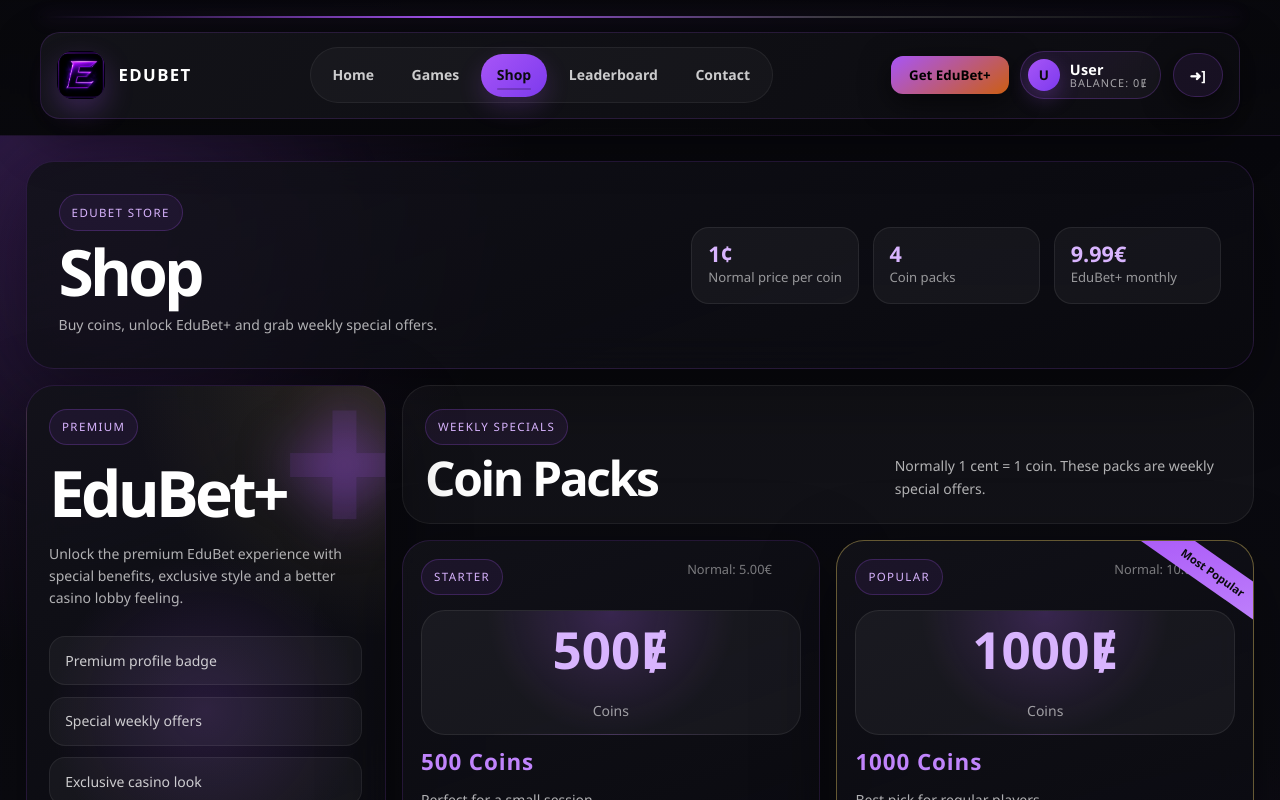
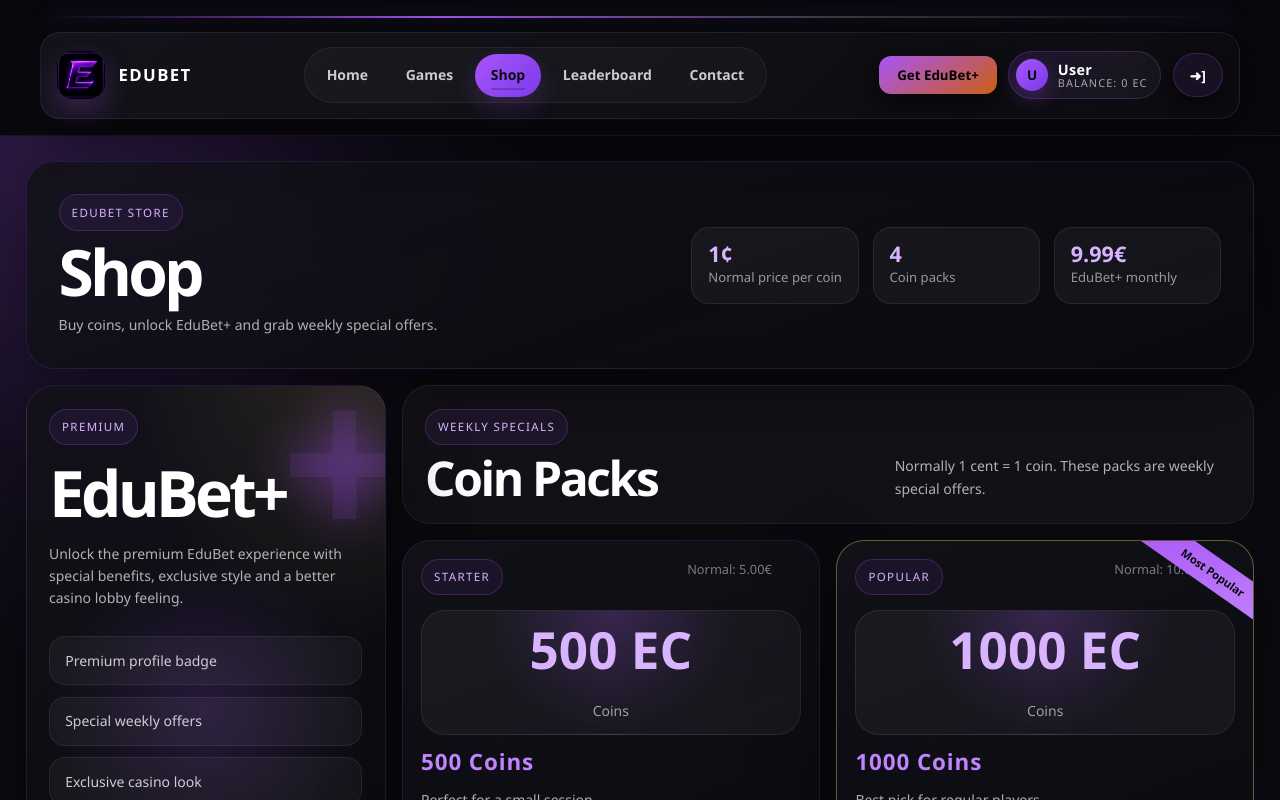
Before and after one commit to 2526-3ahif-syp-wmc/TheOneAndOnlyOnlineCasino, an Angular app in the folder frontend/: page /shop in a window 1280 px wide. Shown: the top 800 px of the page. Built offline with nearby package versions, Linux system fonts and the light colour scheme.

Commit message:
added functionality to shop, can buy coins, change coin symbol to EC

```diff
--- a/frontend/src/app/home/home.html
+++ b/frontend/src/app/home/home.html
@@ -36,7 +36,7 @@
 
       <div class="coin-box">
         <span>Your balance</span>
-        <strong>{{ coins() }}Ɇ</strong>
+        <strong>{{ coins() }} EC</strong>
       </div>
 
       <div class="player-actions">
--- a/frontend/src/app/nav-bar/nav-bar.html
+++ b/frontend/src/app/nav-bar/nav-bar.html
@@ -21,7 +21,7 @@
                 <span class="user-avatar" aria-hidden="true">U</span>
                 <span class="user-meta">
                     <strong>{{ username() }}</strong>
-                    <small>Balance: {{ coins() }}Ɇ</small>
+                    <small>Balance: {{ coins() }} EC</small>
                 </span>
             </a>
             <button class="nav-logout" type="button" aria-label="Logout" (click)="logOut()">➜]</button>
--- a/frontend/src/app/shop/shop.html
+++ b/frontend/src/app/shop/shop.html
@@ -82,7 +82,7 @@
             </div>
 
             <div class="coin-amount">
-              <strong>{{ pack.coins }}Ɇ</strong>
+              <strong>{{ pack.coins }} EC</strong>
               <span>Coins</span>
             </div>
 
--- a/frontend/src/app/shop/shop.ts
+++ b/frontend/src/app/shop/shop.ts
@@ -1,4 +1,6 @@
-import { Component } from '@angular/core';
+import { Component, inject } from '@angular/core';
+import { UserService } from '../services/user-service';
+import { firstValueFrom } from 'rxjs';
 
 type CoinPack = {
   coins: number;
@@ -16,6 +18,8 @@ type CoinPack = {
   styleUrl: './shop.scss'
 })
 export class Shop {
+  private service = inject(UserService);
+
   protected coinPacks: CoinPack[] = [
     {
       coins: 500,
@@ -48,8 +52,12 @@ export class Shop {
     }
   ];
 
-  protected buyCoins(pack: CoinPack) {
+  protected async buyCoins(pack: CoinPack) {
     alert(`You bought ${pack.coins} Coins for ${pack.price.toFixed(2)}€`);
+
+    const currentCoins = this.service.currentUser()?.coins ?? 0;
+
+    await firstValueFrom(this.service.updateCoins(currentCoins + pack.coins ));
   }
 
   protected buySubscription() {
```
